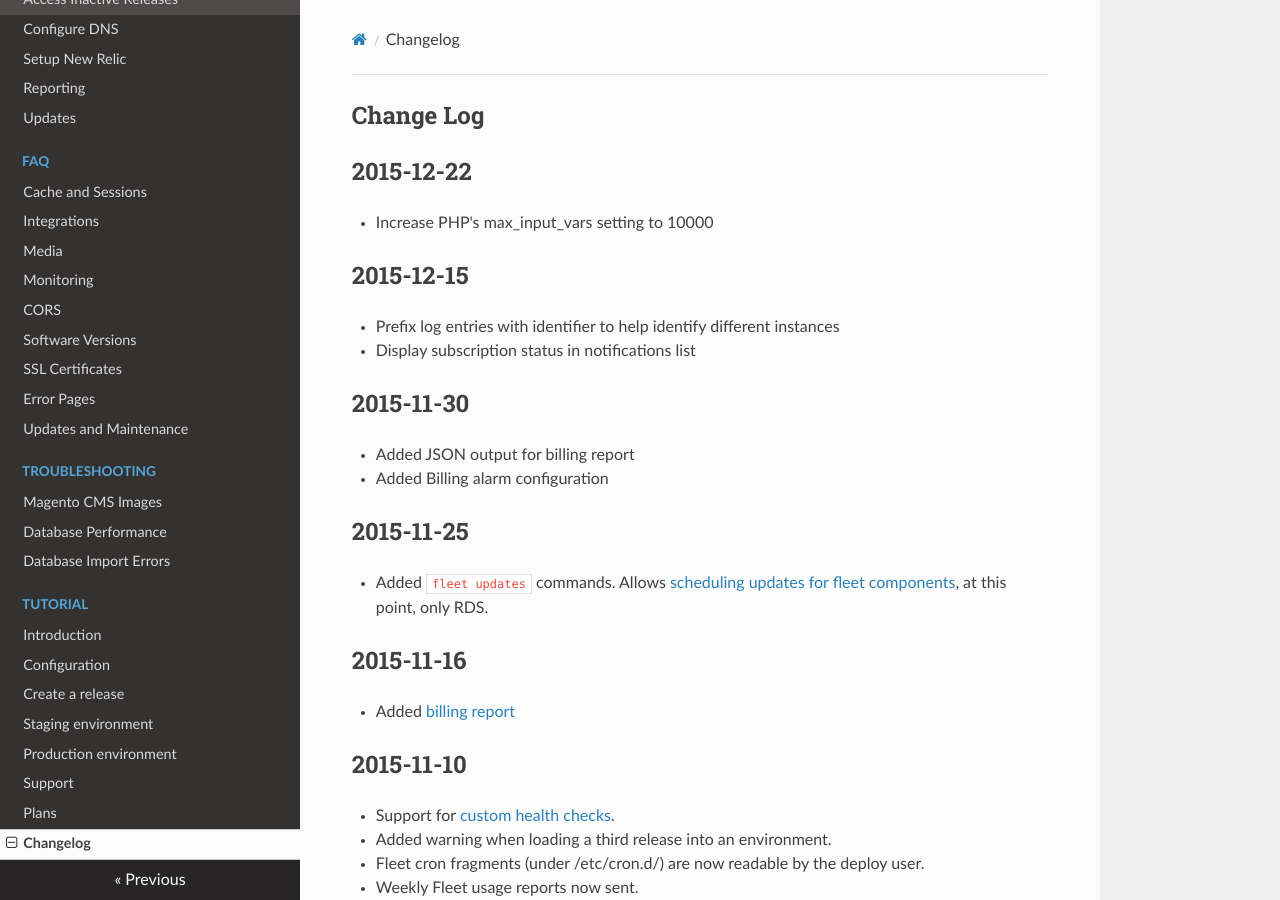
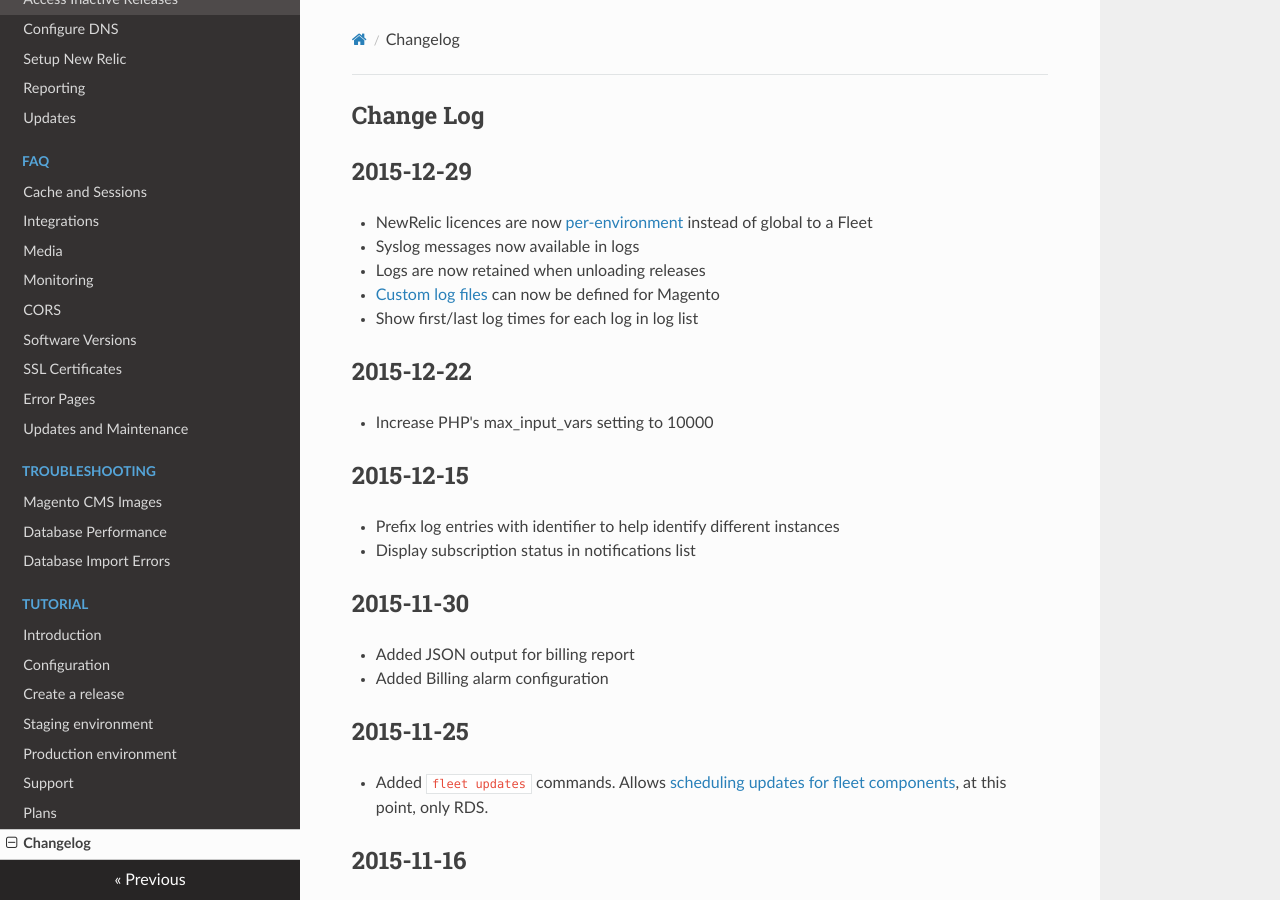
Before and after one commit to anchor/fleet-magento-docs, an MkDocs documentation site: the page built from docs/changelog.md, in a window 1280 px wide and 900 px high. Built offline with MkDocs 1.6.1, drawn with Linux system fonts in a browser that asks for light colours; nearby versions of some CDN libraries; old or Windows-style settings are respelled for this version of MkDocs.

Commit message:
Changelog for release 2015-12-29

```diff
--- a/docs/changelog.md
+++ b/docs/changelog.md
@@ -1,5 +1,13 @@
 Change Log
 ----------
+
+2015-12-29
+----------
+* NewRelic licences are now [per-environment](/how-to/manage-environments/#set-up-new-relic-integration) instead of global to a Fleet
+* Syslog messages now available in logs
+* Logs are now retained when unloading releases
+* [Custom log files](/configuring-magento-for-fleet/logging/) can now be defined for Magento
+* Show first/last log times for each log in log list
 
 2015-12-22
 ----------
```
